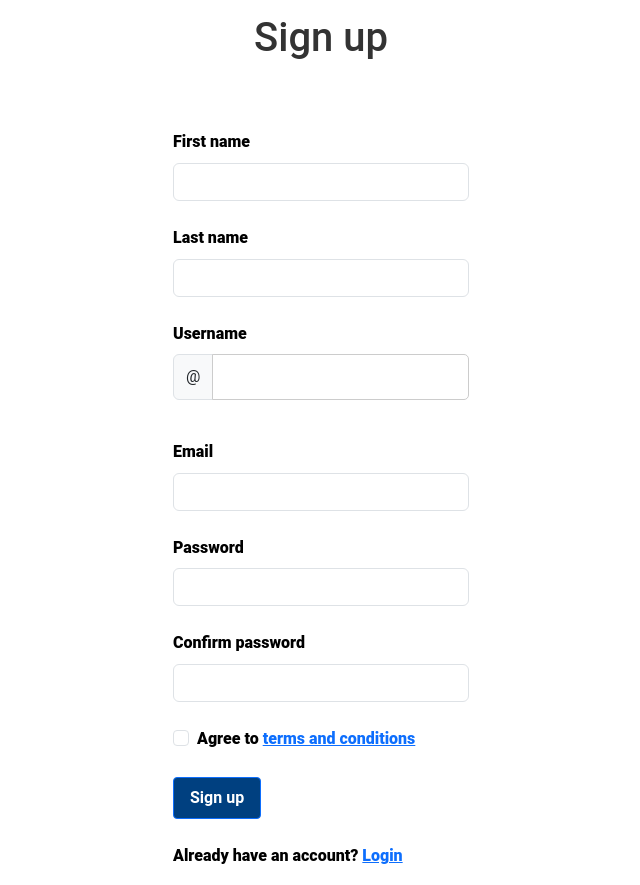
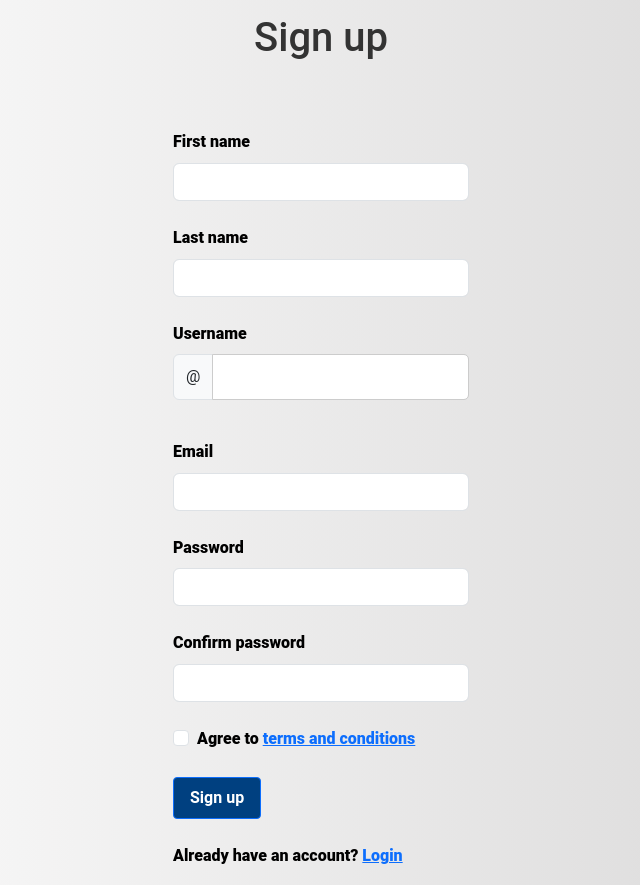
Before and after one commit to Hadi-001/Web_Project, a PHP site: page /signup.html in a window 1280 px wide. Shown: the whole page, without its empty margins (319-959 px from the left). Run offline with PHP 8.4, Linux system fonts and the light colour scheme.

Commit message:
Style the README for better view at Web
- Remove redundant code from CSS

```diff
--- a/style.css
+++ b/style.css
@@ -584,100 +584,7 @@ will have the bellow format
 /*               Sign in Section                 */
 /* ============================================= */
 
-/*
-.login-body {
-    display: flex;
-    justify-content: center;
-    align-items: center;
-    background: linear-gradient(to right, white, #d6d5d5);
-}
 
-.login-container, .login-main {
-    min-width: 300px;
-    min-height: 290px;
-    width: 55vw;
-    height: 50vh;
-    display: flex;
-    justify-content: center;
-    align-items: center;
-}
-
-.login-container {
-    box-shadow: -3px 3px 20px grey;
-    flex: auto;
-}
-
-.login-form, .login-left-container {
-    height: 100%;
-    display: flex;
-    flex-direction: column;
-    align-items: center;
-
-}
-
-.login-form {
-    justify-content: space-evenly;
-    width: 45%;
-    align-items:first baseline;
-    padding: 2%;
-    background-color: white;
-
-}
-
-label {
-    display:block;
-}
-
-.login-input {
-    font-size: large;
-    height: 2.5rem;
-    border-radius: 5rem;
-    border-style: none;
-    background-color:#eaeaea;
-}
-
-input::placeholder {
-    color: grey;
-}
-
-.login-button, .input-feild, .login-input {
-    width:100%;
-}
-
-.login-button {
-    height: 2.5rem;
-    border-radius: 5rem;
-    border-style: none;
-    color: white;
-    font-weight: 1000;
-    background-color: rgb(102, 179, 223);
-}
-
-.login-input {
-    padding: 0.5rem;
-}
-
-
-
-.login-left-container {
-    justify-content: center;
-    gap: 20px;
-
-    color: white;
-    width: 55%;
-    background-color: rgb(102, 179, 223);
-    padding: 5%;
-
-}
-
-.signup-button{
-    padding: 0.75rem;
-    border-radius: 5rem;
-    border: white solid 1px;
-    background-color: rgb(102, 179, 223);
-    color: white;
-    font-weight: 1000;
-} */
 .login-body {
     display: flex;
     justify-content: center;
@@ -747,7 +654,7 @@ input::placeholder {
 .login-left-container > h1{
     color: white;
 }
-@media (max-width: 767px) {
+@media (max-width: 770px) {
     .login-body {
         padding: 0;
     }
@@ -791,11 +698,11 @@ input::placeholder {
     flex-direction: column;
     /* The bellow code displays the provided image as a background for the page*/
     /* background-image: url('Images/signupimage.png');   */
+    background: linear-gradient(to right, white, #d6d5d5);
     justify-content: center;
     align-items: center;
     background-size: cover;
     background-position: center;
-    background-repeat: no-repeat;
     min-height: 100vh;
     font-weight: 900;
 }
```
Also changed, not shown: README.md.
